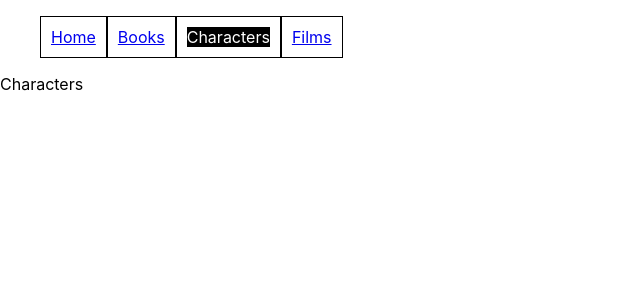
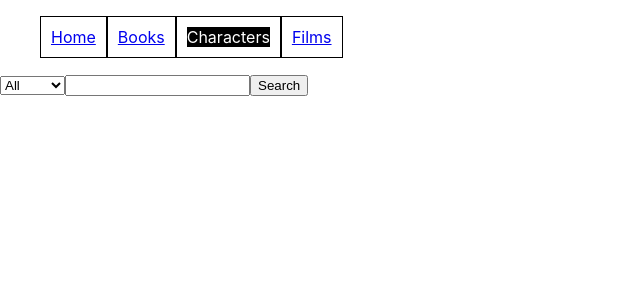
Before and after one commit to m-ghiringhelli/lotr, a React (Create React App) app: page /characters in a window 1280 px wide. Shown: the top 300 px of the page, without its empty margins (0-640 px from the left). Built offline with nearby package versions, Linux system fonts and the light colour scheme; no server answers; the database is empty.

Commit message:
added filter controls

```diff
--- /dev/null
+++ b/src/components/Filter/Filter.js
@@ -0,0 +1,22 @@
+import React from 'react';
+
+export default function Filter() {
+  return (
+    <div>
+      <select>
+        <option value="All">All</option>
+        <option value="Dwarf">Dwarf</option>
+        <option value="Elf">Elf</option>
+        <option value="Hobbit">Hobbit</option>
+        <option value="Human">Human</option>
+        <option value="Maiar">Maiar</option>
+        <option value="Orc">Orc</option>
+      </select>
+      <input type='text'>
+      </input>
+      <button>
+        Search
+      </button>
+    </div>
+  );
+}
--- a/src/views/Characters/Characters.js
+++ b/src/views/Characters/Characters.js
@@ -1,7 +1,30 @@
-import React from 'react';
+import React, { useEffect, useState } from 'react';
+import { fetchCharacters } from '../../services/characters';
+import Filter from '../../components/Filter/Filter';
 
 export default function Characters() {
+  const [characters, setCharacters] = useState([]);
+  const [errorMessage, setErrorMessage] = useState('');
+  const [race, setRace] = useState('');
+  const [query, setQuery] = useState('');
+
+  useEffect(() => {
+    const fetchData = async () => {
+      try {
+        const resp = await fetchCharacters('All', 'o');
+        setCharacters(resp);
+      } catch (e) {
+        setErrorMessage('dangit broke');
+      }
+    };
+    fetchData();
+  }, []);
+
+  console.log(characters);
+
   return (
-    <div>Characters</div>
+    <div>
+      <Filter {...{ race, setRace, query, setQuery }}/>
+    </div>
   );
 }
--- a/src/views/Films/Films.js
+++ b/src/views/Films/Films.js
@@ -3,7 +3,7 @@ import { fetchFilms } from '../../services/films';
 
 export default function Films() {
   const [films, setFilms] = useState([]);
-  const [errorMessage, setErrorMessage] = '';
+  const [errorMessage, setErrorMessage] = useState('');
 
   useEffect(() => {
     const fetchData = async () => {
```
Also changed, not shown: 1 other file (tests, documents, lock files or other folders).
